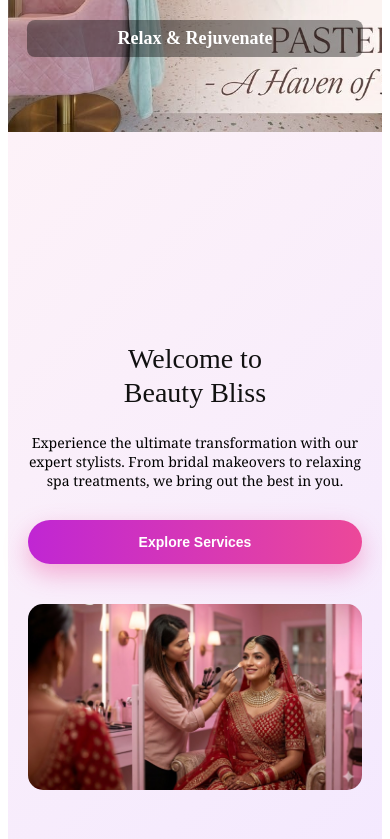
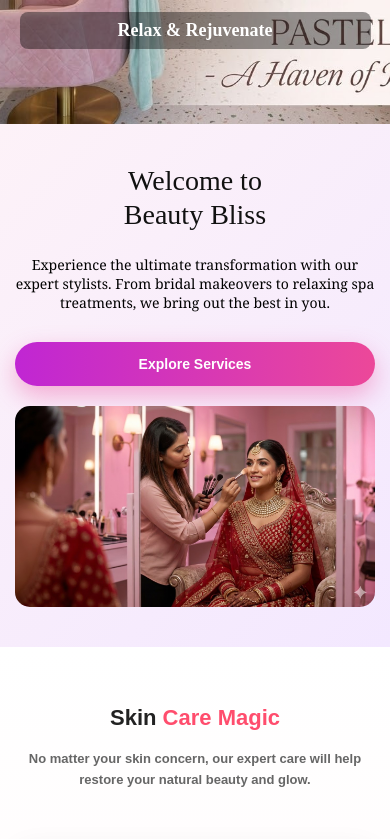
Before and after one commit to v-jany/Parlour, a React (Vite) app: page / in a window 390 px wide. Shown: the part 1040-1879 px from the top of the page. Built offline with nearby package versions, Linux system fonts and the light colour scheme.

Commit message:
update code

```diff
--- a/src/Beauty/index.module.scss
+++ b/src/Beauty/index.module.scss
@@ -1,3 +1,8 @@
+body {
+  margin: 0;
+}
+
+
 .hero {
   width: 100%;
   min-height: 100vh;
@@ -152,16 +157,21 @@ font-family:'Times New Roman', Times, serif;
   }
 }
 @media (max-width: 768px) {
+  .container{
+    padding:20px 15px;
+    gap:20px;
+  }
   .hero {
-    padding: 40px 0;
+    min-height:auto;
+    padding: 20px 0;
   }
 
   .left h1 {
-    font-size: 34px;
+    margin-top:0;
   }
 
   .left p {
-    font-size: 15px;
+   margin-bottom:10px;
   }
 
   .buttons {
```
